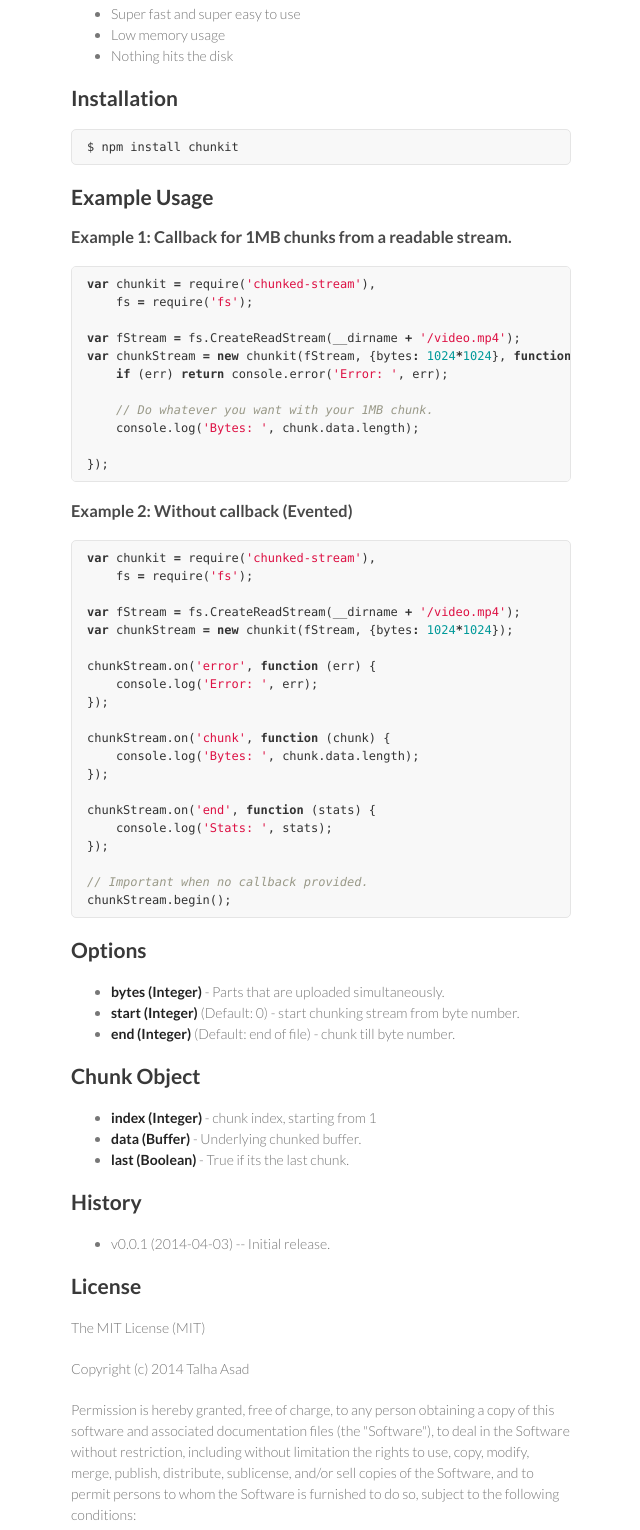
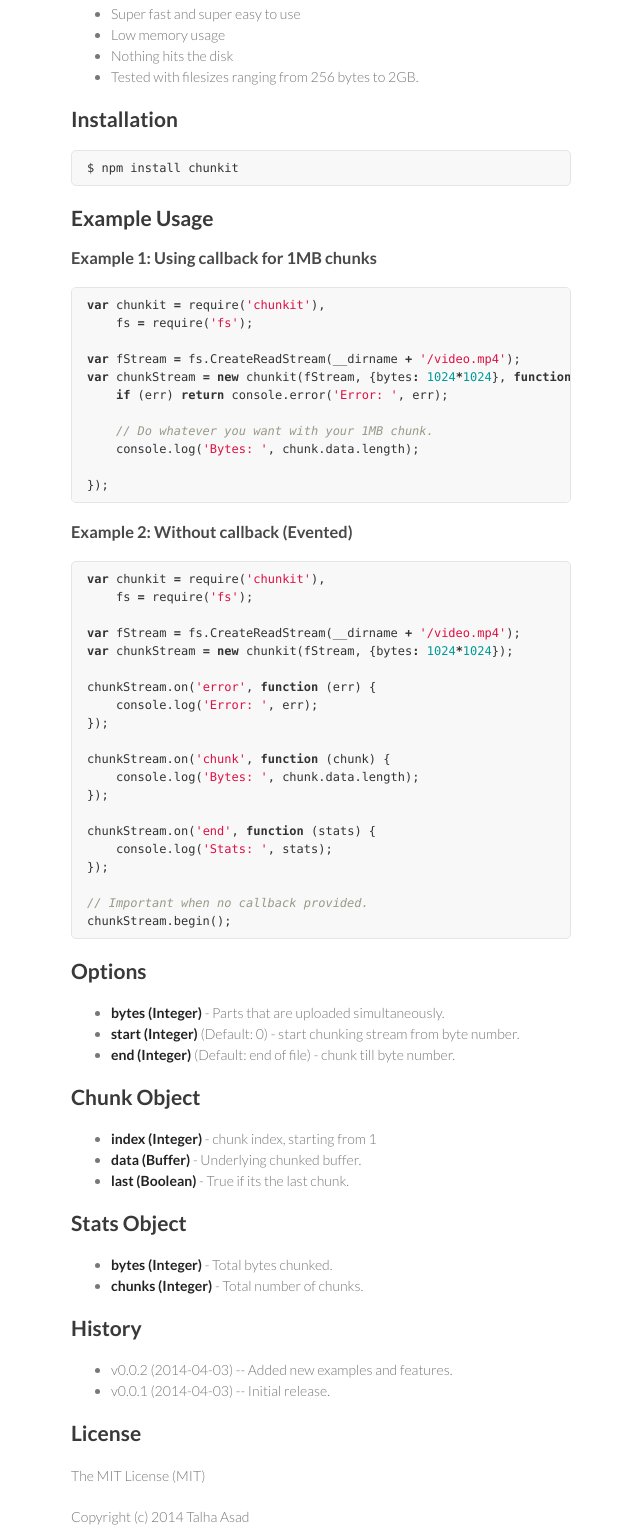
Before and after one commit to mindblaze/chunkit, a plain HTML site: page index.html in a window 1280 px wide. Shown: the part 1450-2980 px from the top of the page, without its empty margins (499-1139 px from the left). Drawn offline with Linux system fonts and the light colour scheme.

```diff
--- a/index.html
+++ b/index.html
@@ -46,6 +46,7 @@
 <li>Super fast and super easy to use</li>
 <li>Low memory usage</li>
 <li>Nothing hits the disk</li>
+<li>Tested with filesizes ranging from 256 bytes to 2GB.</li>
 </ul><h2>
 <a name="installation" class="anchor" href="#installation"><span class="octicon octicon-link"></span></a>Installation</h2>
 
@@ -56,9 +57,9 @@
 <a name="example-usage" class="anchor" href="#example-usage"><span class="octicon octicon-link"></span></a>Example Usage</h2>
 
 <h3>
-<a name="example-1-callback-for-1mb-chunks-from-a-readable-stream" class="anchor" href="#example-1-callback-for-1mb-chunks-from-a-readable-stream"><span class="octicon octicon-link"></span></a>Example 1: Callback for 1MB chunks from a readable stream.</h3>
+<a name="example-1-using-callback-for-1mb-chunks" class="anchor" href="#example-1-using-callback-for-1mb-chunks"><span class="octicon octicon-link"></span></a>Example 1: Using callback for 1MB chunks</h3>
 
-<div class="highlight highlight-js"><pre><span class="kd">var</span> <span class="nx">chunkit</span> <span class="o">=</span> <span class="nx">require</span><span class="p">(</span><span class="s1">'chunked-stream'</span><span class="p">),</span>
+<div class="highlight highlight-js"><pre><span class="kd">var</span> <span class="nx">chunkit</span> <span class="o">=</span> <span class="nx">require</span><span class="p">(</span><span class="s1">'chunkit'</span><span class="p">),</span>
     <span class="nx">fs</span> <span class="o">=</span> <span class="nx">require</span><span class="p">(</span><span class="s1">'fs'</span><span class="p">);</span>
 
 <span class="kd">var</span> <span class="nx">fStream</span> <span class="o">=</span> <span class="nx">fs</span><span class="p">.</span><span class="nx">CreateReadStream</span><span class="p">(</span><span class="nx">__dirname</span> <span class="o">+</span> <span class="s1">'/video.mp4'</span><span class="p">);</span>
@@ -74,7 +75,7 @@
 <h3>
 <a name="example-2-without-callback-evented" class="anchor" href="#example-2-without-callback-evented"><span class="octicon octicon-link"></span></a>Example 2: Without callback (Evented)</h3>
 
-<div class="highlight highlight-js"><pre><span class="kd">var</span> <span class="nx">chunkit</span> <span class="o">=</span> <span class="nx">require</span><span class="p">(</span><span class="s1">'chunked-stream'</span><span class="p">),</span>
+<div class="highlight highlight-js"><pre><span class="kd">var</span> <span class="nx">chunkit</span> <span class="o">=</span> <span class="nx">require</span><span class="p">(</span><span class="s1">'chunkit'</span><span class="p">),</span>
     <span class="nx">fs</span> <span class="o">=</span> <span class="nx">require</span><span class="p">(</span><span class="s1">'fs'</span><span class="p">);</span>
 
 <span class="kd">var</span> <span class="nx">fStream</span> <span class="o">=</span> <span class="nx">fs</span><span class="p">.</span><span class="nx">CreateReadStream</span><span class="p">(</span><span class="nx">__dirname</span> <span class="o">+</span> <span class="s1">'/video.mp4'</span><span class="p">);</span>
@@ -117,9 +118,18 @@
 <li>
 <strong>last (Boolean)</strong> - True if its the last chunk.</li>
 </ul><h2>
+<a name="stats-object" class="anchor" href="#stats-object"><span class="octicon octicon-link"></span></a>Stats Object</h2>
+
+<ul>
+<li>
+<strong>bytes (Integer)</strong> - Total bytes chunked.</li>
+<li>
+<strong>chunks (Integer)</strong> - Total number of chunks.</li>
+</ul><h2>
 <a name="history" class="anchor" href="#history"><span class="octicon octicon-link"></span></a>History</h2>
 
 <ul>
+<li>v0.0.2 (2014-04-03) -- Added new examples and features.</li>
 <li>v0.0.1 (2014-04-03) -- Initial release.</li>
 </ul><h2>
 <a name="license" class="anchor" href="#license"><span class="octicon octicon-link"></span></a>License</h2>
```
Also changed, not shown: params.json (+1 -1 lines).
